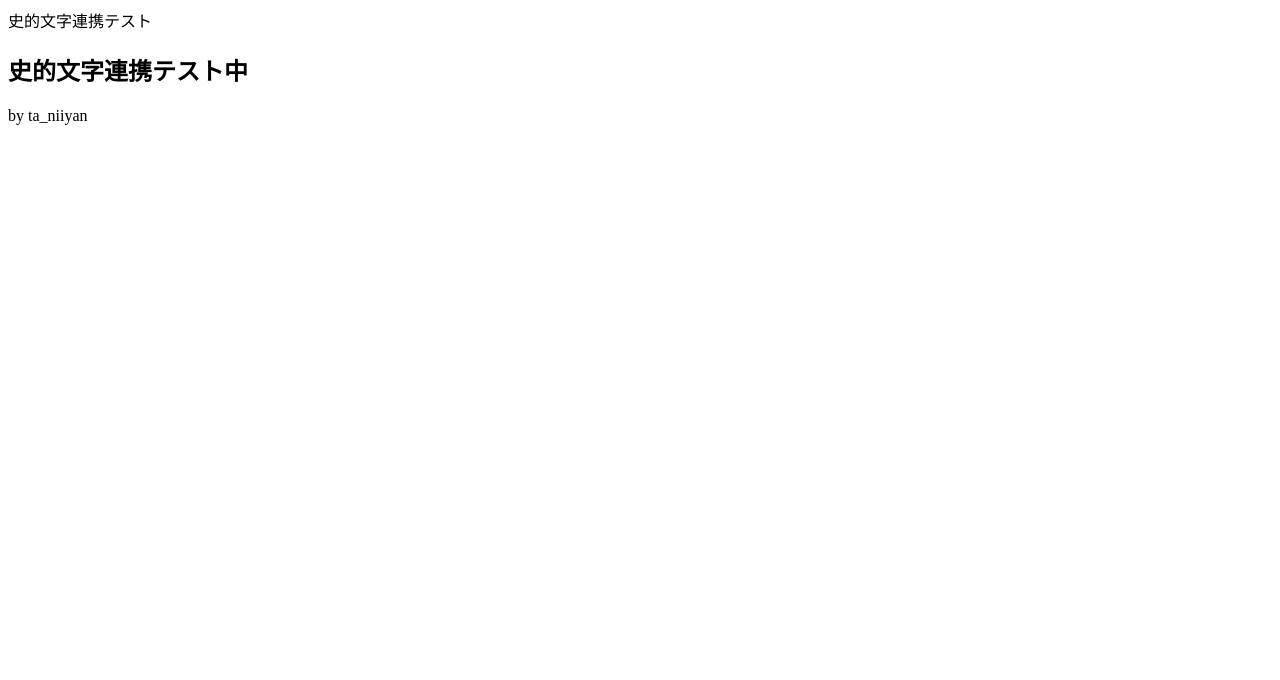
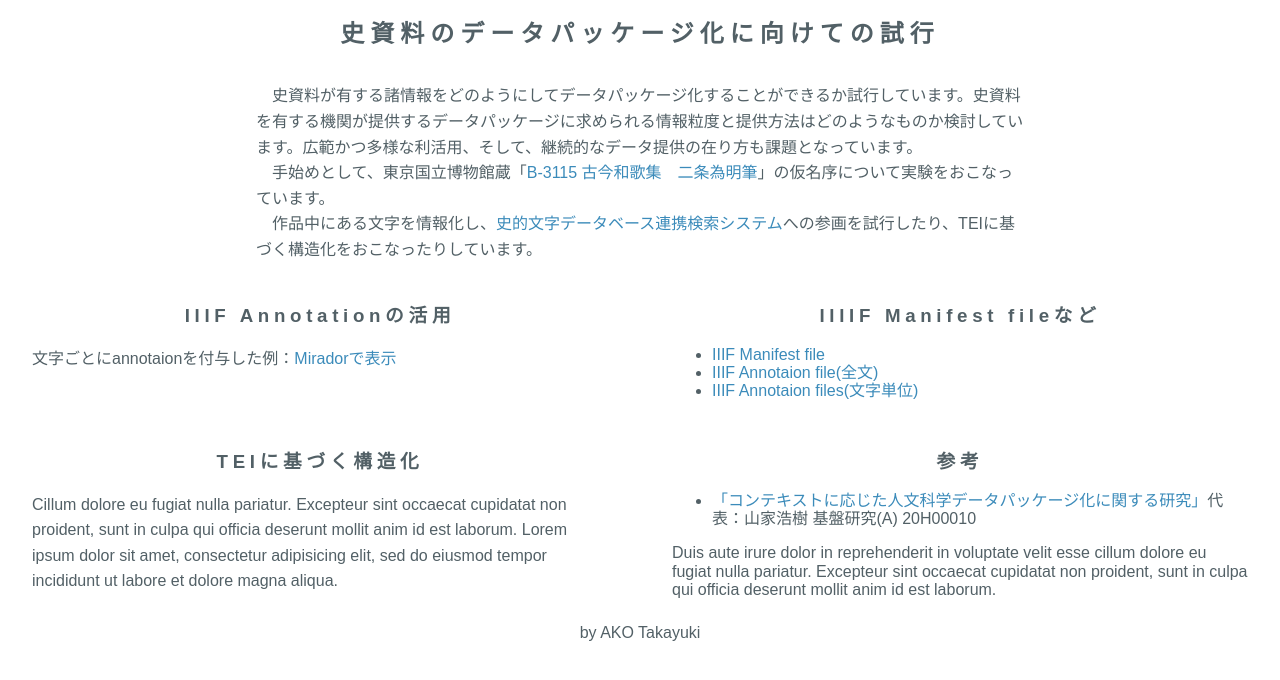
Before and after one commit to ta-niiyan/moji, a plain HTML site: page index.html in a window 1280 px wide. Drawn offline with nearby package versions, Linux system fonts and the light colour scheme.

Commit message:
Update index.html

```diff
--- a/index.html
+++ b/index.html
@@ -2,31 +2,95 @@
 <html lang="ja">
  <head>
  <meta charset="utf-8">
- <title>史的文字連携テストサイト</title>
+ <meta name="viewport" content="width=device-width, initial-scale=1.0">
  <meta name="description" content="史的文字連携をテストする">
- <meta name="viewport" content="width=device-width, initial-scale=1.0">
- <link rel="stylesheet" href="style.css">
+
+ <title>e-museum to moji-portal</title>
+
+
+ <link rel="stylesheet" href="./css/normalize.css">
+ <link rel="stylesheet" href="https://cdn.jsdelivr.net/npm/purecss@3.0.0/build/pure-min.css" integrity="sha384-X38yfunGUhNzHpBaEBsWLO+A0HDYOQi8ufWDkZ0k9e0eXz/tH3II7uKZ9msv++Ls" crossorigin="anonymous">
+ <link rel="stylesheet" href="https://cdn.jsdelivr.net/npm/purecss@3.0.0/build/grids-responsive-min.css">
+ <link rel="stylesheet" href="./css/styles.css">
+
+
  <!-- [if lt IE 9] -->
  <script src="http://html5shiv.googlecode.com/svn/trunk/html5.js"></script>
  <script src="http://css3-mediaqueries-js.googlecode.com/svn/trunk/css3-mediaqueries.js"></script>
  <!-- [endif] -->
- <script src="main.js"></script>
+
  </head>
  <body>
  <!----- header----->
- <header>史的文字連携テスト</header>
+
  <!----- /header ----->
 
  <!----- main ----->
  <article>
- <h1>史的文字連携テスト中</h1>
- <section>
- </section>
+ <h2>史資料のデータパッケージ化に向けての試行</h2>
+
+ <div id=layout class="pure-g">
+    <div class="pure-u-1-5" ></div>
+    <div class="pure-u-3-5" >
+        <p>　史資料が有する諸情報をどのようにしてデータパッケージ化することができるか試行しています。史資料を有する機関が提供するデータパッケージに求められる情報粒度と提供方法はどのようなものか検討しています。広範かつ多様な利活用、そして、継続的なデータ提供の在り方も課題となっています。<br>
+        　手始めとして、東京国立博物館蔵「<a href="https://colbase.nich.go.jp/collection_items/tnm/B-3115">B-3115 古今和歌集　二条為明筆</a>」の仮名序について実験をおこなっています。<br>
+        　作品中にある文字を情報化し、<a href="https://mojiportal.nabunken.go.jp">史的文字データベース連携検索システム</a>への参画を試行したり、TEIに基づく構造化をおこなったりしています。</p>
+    </div>
+    <div class="pure-u-1-5" ></div>
+
+    <div class="information pure-g">
+        <div class="pure-u-1 pure-u-md-1-2">
+            <div class="l-box">
+                <h3 class="information-head">IIIF Annotationの活用</h3>
+                <p>
+                    文字ごとにannotaionを付与した例：<a href="https://mojiportal.nabunken.go.jp/mirador/?manifest=https://mojiportal.nabunken.go.jp/manifest/emuseum/100405001/100405001.json">Miradorで表示</a>
+
+                </p>
+            </div>
+        </div>
+
+        <div class="pure-u-1 pure-u-md-1-2">
+            <div class="l-box">
+                <h3 class="information-head">IIIIF Manifest fileなど</h3>
+                <p>
+                    <ul>
+                        <li><a href="">IIIF Manifest file</a></li>
+                        <li><a href="">IIIF Annotaion file(全文)</a></li>
+                        <li><a href="">IIIF Annotaion files(文字単位)</a></li>
+                    </ul>
+                </p>
+            </div>
+        </div>
+
+        <div class="pure-u-1 pure-u-md-1-2">
+            <div class="l-box">
+                <h3 class="information-head">TEIに基づく構造化</h3>
+                <p>
+                    Cillum dolore eu fugiat nulla pariatur. Excepteur sint occaecat cupidatat non proident, sunt in culpa qui officia deserunt mollit anim id est laborum. Lorem ipsum dolor sit amet, consectetur adipisicing elit, sed do eiusmod tempor incididunt ut labore et dolore magna aliqua.
+                </p>
+            </div>
+        </div>
+
+        <div class="pure-u-1 pure-u-md-1-2">
+            <div class="l-box">
+                <h3 class="information-head">参考</h3>
+                <p>
+                    <ul>
+                        <li><a href="https://kaken.nii.ac.jp/ja/grant/KAKENHI-PROJECT-20H00010/">「コンテキストに応じた人文科学データパッケージ化に関する研究」</a>代表：山家浩樹 基盤研究(A) 20H00010</li>
+                    </ul>
+                    Duis aute irure dolor in reprehenderit in voluptate velit esse
+                    cillum dolore eu fugiat nulla pariatur. Excepteur sint occaecat cupidatat non proident, sunt in culpa qui officia deserunt mollit anim id est laborum.
+                </p>
+            </div>
+        </div>
+    </div> <!-- end information -->
+
+ </div>
  </article>
  <!----- /main ----->
 
  <!----- footer ----->
- <footer>by ta_niiyan</footer>
+ <footer>by AKO Takayuki</footer>
  <!----- /footer ----->
  </body>
 </html>
```
